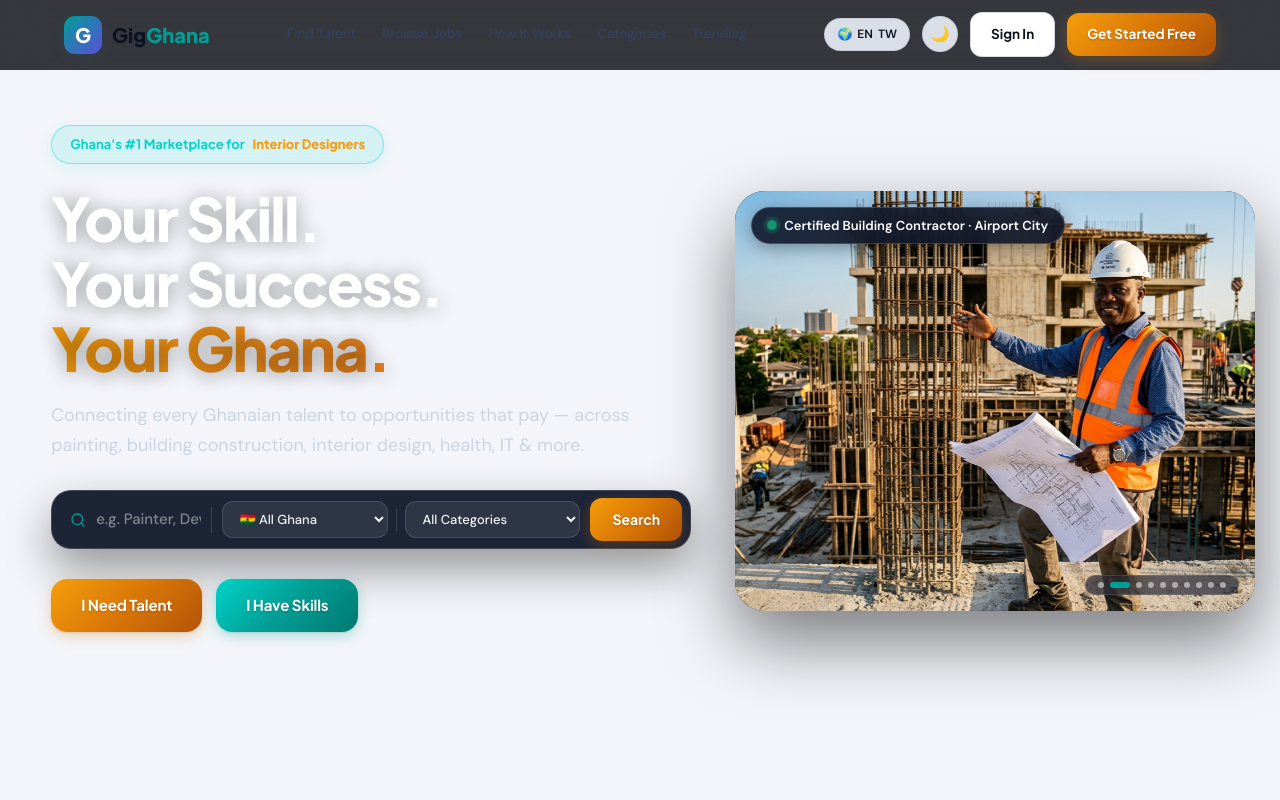
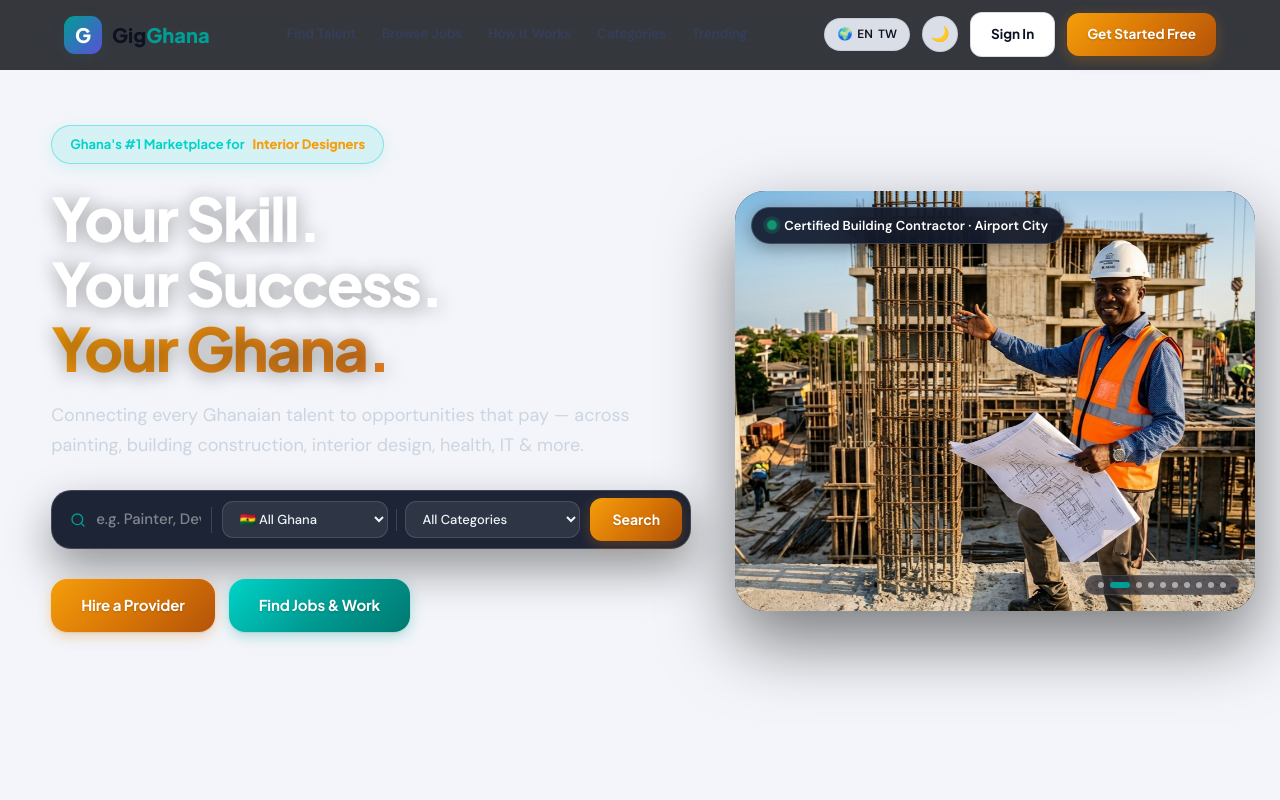
Before and after one commit to JoeVardyGC/GigGhana, a Next.js app: page / in a window 1280 px wide. Shown: the top 800 px of the page. Built offline with nearby package versions, Linux system fonts and the light colour scheme.

Commit message:
feat(hero): update CTA buttons to clear Ghanaian phrasing 'Hire a Provider' and 'Find Jobs & Work'

```diff
--- a/components/LandingPage.tsx
+++ b/components/LandingPage.tsx
@@ -631,10 +631,10 @@ const occupationSlides = [
             {/* Action Buttons */}
             <div className="hero-acts">
               <a href="/auth/register.php?role=client" className="btn btn-gold btn-lg">
-                I Need Talent
+                Hire a Provider
               </a>
               <a href="/auth/register.php?role=provider" className="btn btn-blue btn-lg">
-                I Have Skills
+                Find Jobs &amp; Work
               </a>
             </div>
 
```
